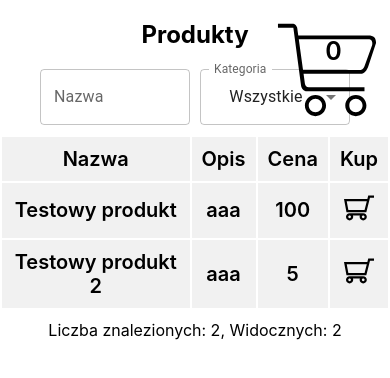
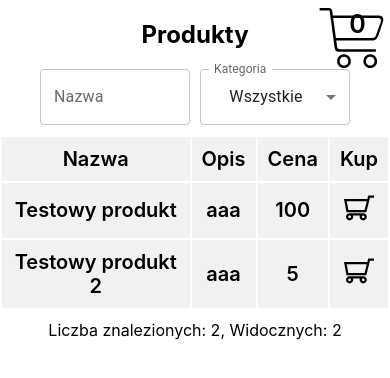
Before and after one commit to gorskij/AIJ, a React (Create React App) app in the folder zad4/web/: page / in a window 390 px wide. Shown: the top 378 px of the page. Built offline with nearby package versions, Linux system fonts and the light colour scheme; the HTML template or start-up script is replaced by a standard one.

Commit message:
Add responsive behavior to Cart

```diff
--- a/zad4/web/src/components/cart/Cart.module.css
+++ b/zad4/web/src/components/cart/Cart.module.css
@@ -1,10 +1,13 @@
 .icon {
-    width: 100px;
-    height: 100px;
+    width: 100%;
+    height: auto;
     margin-right: 13px;
 }
 
 .cart {
+    width: 100px;
+    max-width: 100px;
+    height: 100px;
     margin-top: 20px;
     position: absolute;
     right: 0;
@@ -27,5 +30,23 @@
     font-size: 25px;
     font-weight: 600;
     position: relative;
-    top: -84px;
+    top: -80%;
 }
+
+
+@media (max-width: 550px) {
+    .cart {
+        width: 65px;
+        height: 65px;
+    }
+
+    .amount {
+        top: -90%;
+    }
+}
+
+@media (min-width: 550px) {
+    .cart {
+        left: calc(100vw / 2 + 180px)
+    }
+}
```
